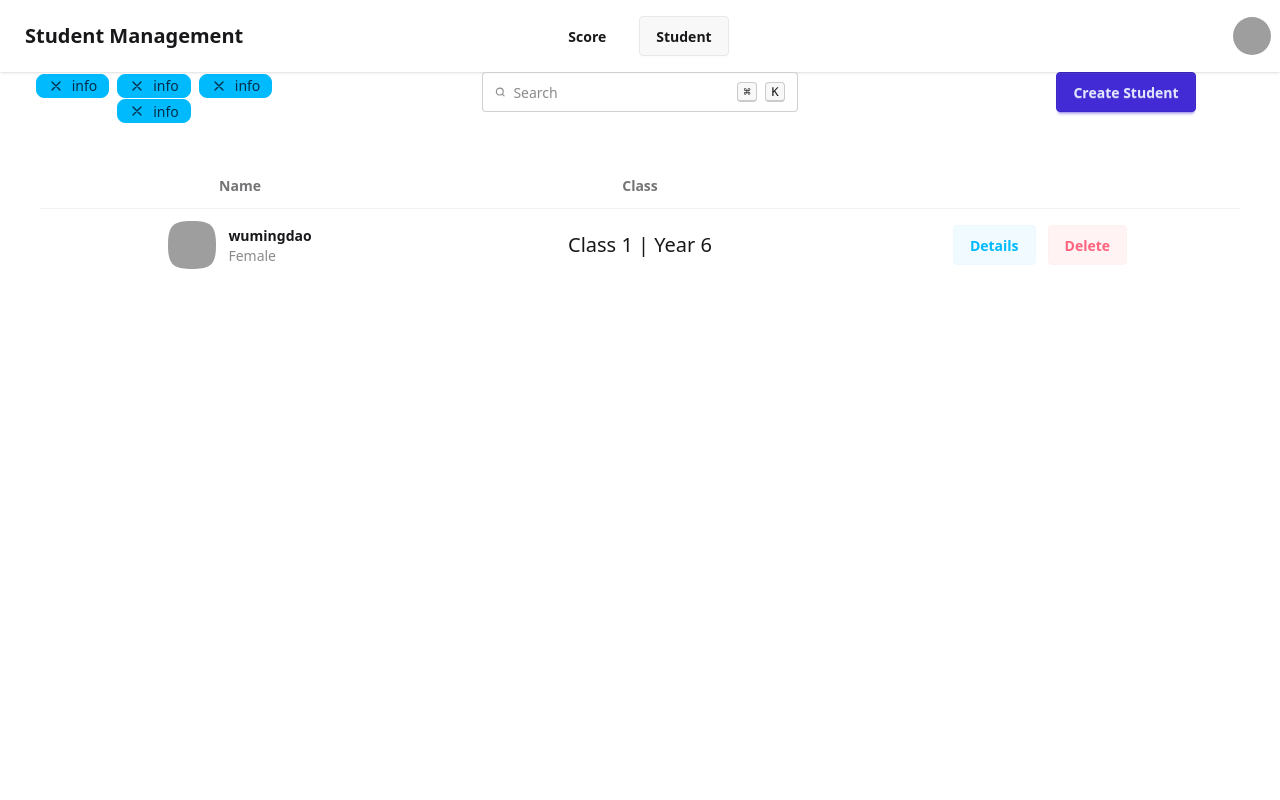
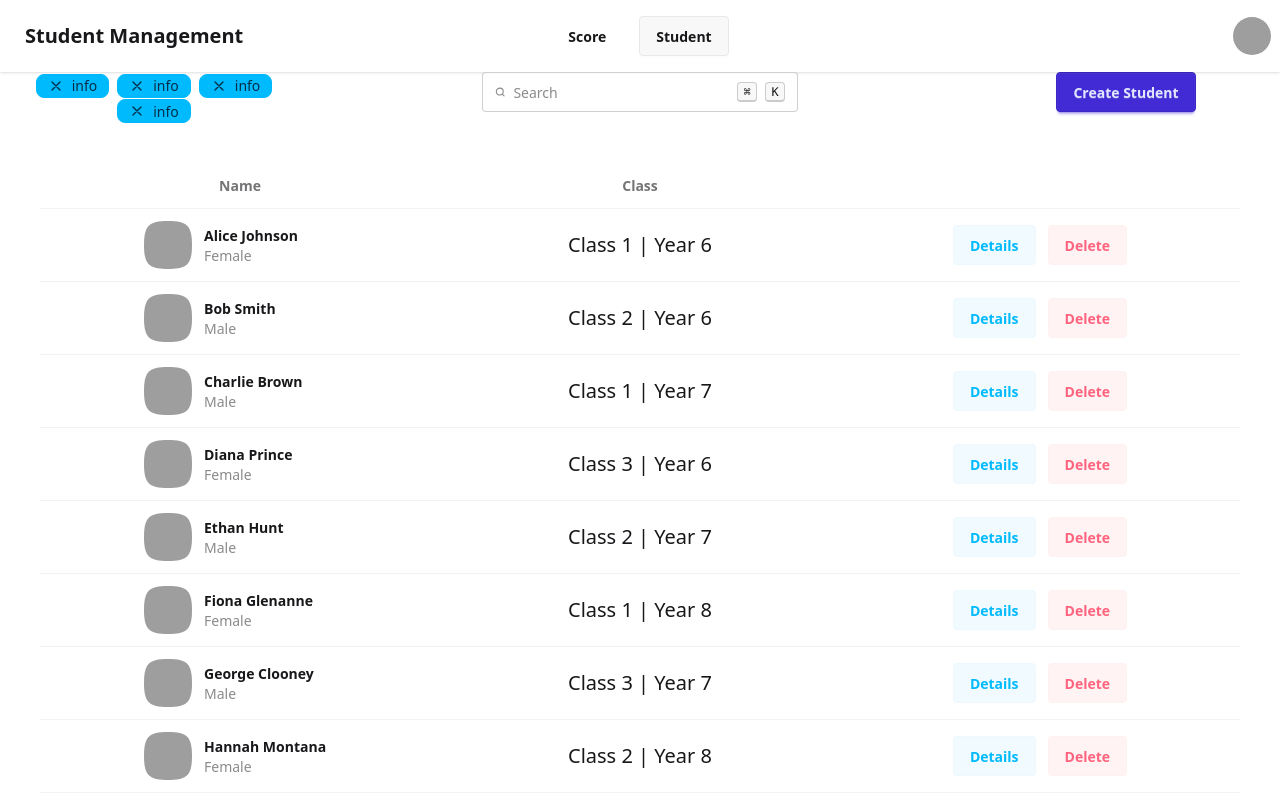
Before and after one commit to WuMingDao/student-management-ts-frontend, a React (Vite) app: page /home/student in a window 1280 px wide. Shown: the top 800 px of the page. Built offline with nearby package versions, Linux system fonts and the light colour scheme; grey boxes are pictures that could not be loaded.

Commit message:
Add mock data render student list

```diff
--- a/src/feature/student/StudentList.tsx
+++ b/src/feature/student/StudentList.tsx
@@ -1,9 +1,13 @@
+import { studentListMockData } from "../../services/apiStudent";
+import StudentListItem from "./StudentListItem";
+
 export const Component = function StudentList() {
+  const studentListData = studentListMockData;
+
   return (
     <div className="p-10">
       <div className="overflow-x-auto">
         <table className="table">
-          {/* head */}
           <thead>
             <tr className="text-center">
               <th className="w-1/3">Name</th>
@@ -11,31 +15,19 @@ export const Component = function StudentList() {
               <th className="w-1/3"></th>
             </tr>
           </thead>
-          <tr>
-            <td>
-              <div className="flex justify-center items-center gap-3">
-                <div className="avatar">
-                  <div className="mask mask-squircle h-12 w-12">
-                    <img
-                      src="https://img.daisyui.com/images/profile/demo/2@94.webp"
-                      alt="Avatar Tailwind CSS Component"
-                    />
-                  </div>
-                </div>
-                <div>
-                  <div className="font-bold">wumingdao</div>
-                  <div className="text-sm opacity-50">Female</div>
-                </div>
-              </div>
-            </td>
-            <td className="text-center text-xl">Class 1 | Year 6</td>
-            <th className="text-center">
-              <div className="flex justify-center gap-3">
-                <button className="btn btn-soft btn-info">Details</button>
-                <button className="btn btn-soft btn-error">Delete</button>
-              </div>
-            </th>
-          </tr>
+
+          <tbody>
+            {studentListData.map((studentItem) => (
+              <>
+                <StudentListItem
+                  key={studentItem.id}
+                  studentItem={studentItem}
+                />
+
+                {/* <br /> */}
+              </>
+            ))}
+          </tbody>
         </table>
       </div>
     </div>
--- /dev/null
+++ b/src/feature/student/StudentListItem.tsx
@@ -0,0 +1,32 @@
+function StudentListItem({ studentItem }: { studentItem: any }) {
+  return (
+    <>
+      <tr>
+        <td>
+          <div className="flex items-center gap-3 w-48 mx-auto">
+            <div className="avatar">
+              <div className="mask mask-squircle h-12 w-12">
+                <img
+                  src="https://img.daisyui.com/images/profile/demo/2@94.webp"
+                  alt="Avatar Tailwind CSS Component"
+                />
+              </div>
+            </div>
+            <div>
+              <div className="font-bold">{studentItem.name}</div>
+              <div className="text-sm opacity-50">{studentItem.gender}</div>
+            </div>
+          </div>
+        </td>
+        <td className="text-center text-xl">{studentItem.classInfo}</td>
+        <th className="text-center">
+          <div className="flex justify-center gap-3">
+            <button className="btn btn-soft btn-info">Details</button>
+            <button className="btn btn-soft btn-error">Delete</button>
+          </div>
+        </th>
+      </tr>
+    </>
+  );
+}
+export default StudentListItem;
--- /dev/null
+++ b/src/services/apiStudent.ts
@@ -0,0 +1,72 @@
+export const studentListMockData = [
+  {
+    id: "s1",
+    name: "Alice Johnson",
+    gender: "Female",
+    classInfo: "Class 1 | Year 6",
+    avatar: "https://img.daisyui.com/images/profile/demo/2@94.webp",
+  },
+  {
+    id: "s2",
+    name: "Bob Smith",
+    gender: "Male",
+    classInfo: "Class 2 | Year 6",
+    avatar: "https://img.daisyui.com/images/profile/demo/3@94.webp",
+  },
+  {
+    id: "s3",
+    name: "Charlie Brown",
+    gender: "Male",
+    classInfo: "Class 1 | Year 7",
+    avatar: "https://img.daisyui.com/images/profile/demo/4@94.webp",
+  },
+  {
+    id: "s4",
+    name: "Diana Prince",
+    gender: "Female",
+    classInfo: "Class 3 | Year 6",
+    avatar: "https://img.daisyui.com/images/profile/demo/5@94.webp",
+  },
+  {
+    id: "s5",
+    name: "Ethan Hunt",
+    gender: "Male",
+    classInfo: "Class 2 | Year 7",
+    avatar: "https://img.daisyui.com/images/profile/demo/5@94.webp",
+  },
+  {
+    id: "s6",
+    name: "Fiona Glenanne",
+    gender: "Female",
+    classInfo: "Class 1 | Year 8",
+    avatar: "https://img.daisyui.com/images/profile/demo/5@94.webp",
+  },
+  {
+    id: "s7",
+    name: "George Clooney",
+    gender: "Male",
+    classInfo: "Class 3 | Year 7",
+    avatar: "https://img.daisyui.com/images/profile/demo/5@94.webp",
+  },
+  {
+    id: "s8",
+    name: "Hannah Montana",
+    gender: "Female",
+    classInfo: "Class 2 | Year 8",
+    avatar: "https://img.daisyui.com/images/profile/demo/5@94.webp",
+  },
+  {
+    id: "s9",
+    name: "Isaac Newton",
+    gender: "Male",
+    classInfo: "Class 1 | Year 9",
+    avatar: "https://img.daisyui.com/images/profile/demo/5@94.webp",
+  },
+  {
+    id: "s10",
+    name: "Jessica Alba",
+    gender: "Female",
+    classInfo: "Class 3 | Year 8",
+    avatar: "https://img.daisyui.com/images/profile/demo/5@94.webp",
+  },
+];
```
